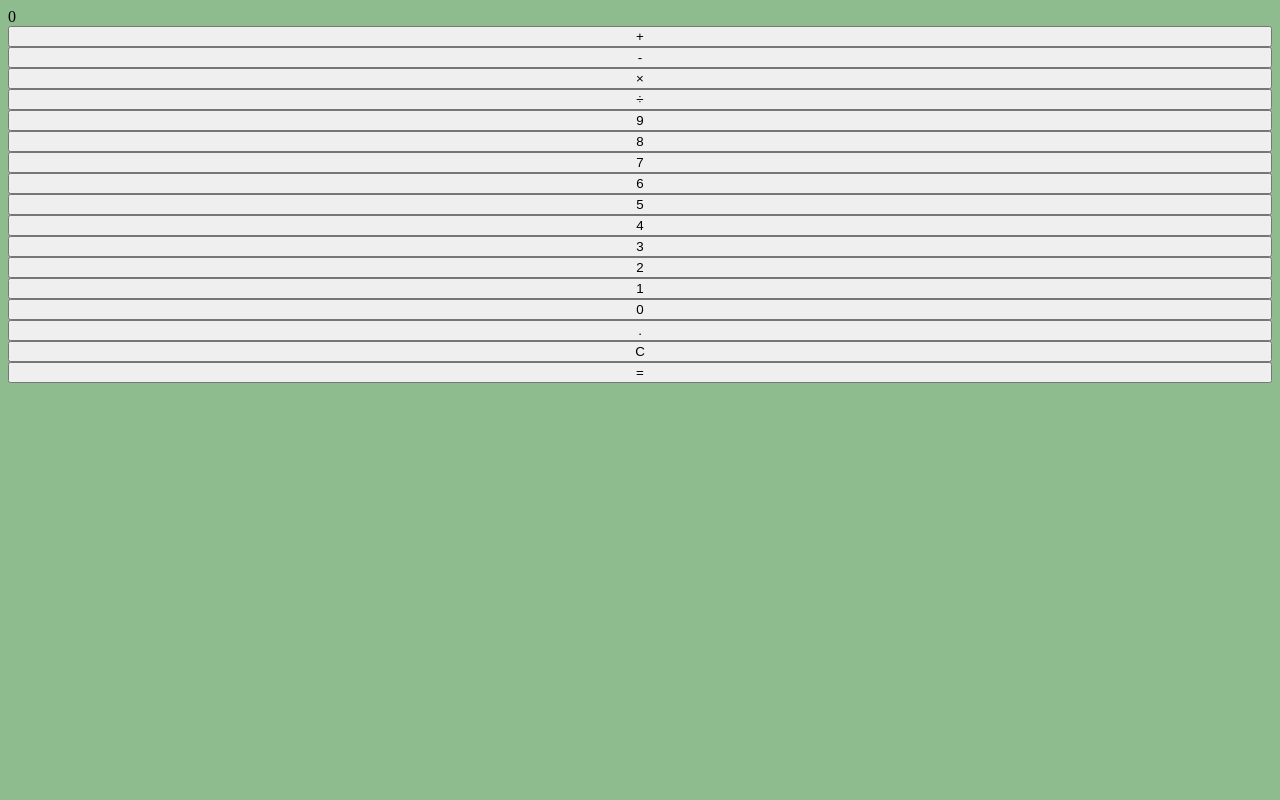
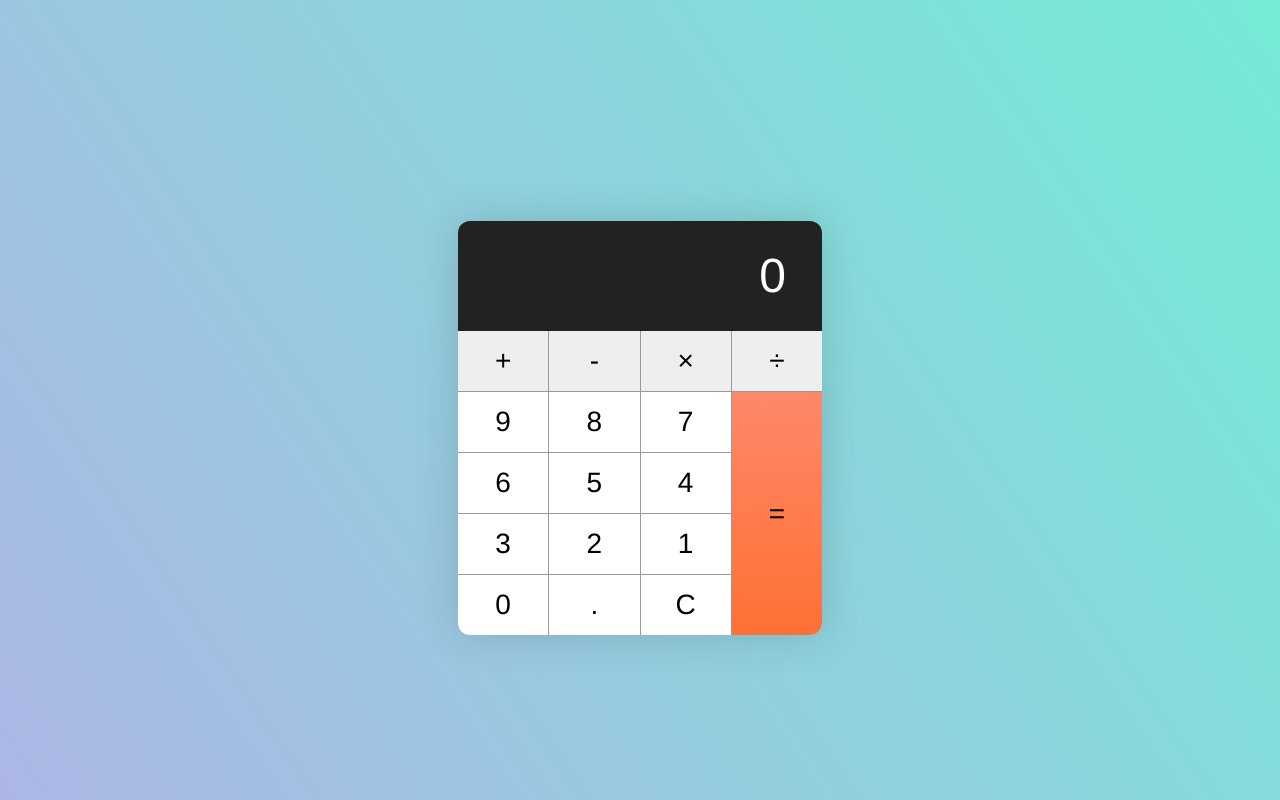
Before and after one commit to MorganWilliamson/pbl-calculator, a plain HTML site: page index.html in a window 1280 px wide. Drawn offline with Linux system fonts and the light colour scheme.

Commit message:
CSS: Reset, styling rules applied.

```diff
--- a/index.css
+++ b/index.css
@@ -1,7 +1,167 @@
+/* Meyer's Reset */
+html, body, div, span, applet, object, iframe,
+h1, h2, h3, h4, h5, h6, p, blockquote, pre,
+a, abbr, acronym, address, big, cite, code,
+del, dfn, em, img, ins, kbd, q, s, samp,
+small, strike, strong, sub, sup, tt, var,
+b, u, i, center,
+dl, dt, dd, ol, ul, li,
+fieldset, form, label, legend,
+table, caption, tbody, tfoot, thead, tr, th, td,
+article, aside, canvas, details, embed,
+figure, figcaption, footer, header, hgroup,
+menu, nav, output, ruby, section, summary,
+time, mark, audio, video {
+	margin: 0;
+	padding: 0;
+	border: 0;
+	font-size: 100%;
+	font: inherit;
+	vertical-align: baseline;
+}
+
+hr {
+  margin: 0;
+  padding-right: 0;
+  padding-left: 0;
+}
+
+a {
+  text-decoration: none;
+}
+
+a:focus {
+  outline: none;
+}
+
+h1,
+h2,
+h3,
+h4,
+h5,
+h6 {
+  display: block;
+}
+
+/* Removes all decimals and discs from lists */
+
+ol,
+ul {
+  list-style: none;
+}
+
+/*
+ * Completely resets form items
+ * ----------------------------
+ * Super hard reset that removes all borders
+ * and radiuses of all form items (including
+ * checkboxes and radios)
+ */
+
+input,
+textarea,
+button {
+  border: 0;
+  border-radius: 0;
+  background-color: transparent;
+  font-size: inherit;
+  font-family: inherit;
+  font-weight: inherit;
+  outline: none;
+  appearance: none;
+  text-align: left;
+}
+
+input:hover,
+input:active,
+input:focus,
+textarea:hover,
+textarea:active,
+textarea:focus,
+button:hover,
+button:active,
+button:focus {
+  outline: none;
+}
+
+:root {
+  font-family: Helvetica, Arial, sans-serif;
+}
+
+html {
+  font-size: 175%;
+  font-weight: 300;
+  line-height: 1.3;
+}
+
 body {
-    background: darkseagreen;
+  align-items: center;
+  background-image: linear-gradient(236deg, #74ebd5, #acb6e5);
+  display: flex;
+  height: 100vh;
+  justify-content: center;
+}
+
+.container {
+  max-width: 20em;
+}
+
+.container > p {
+  text-align: center;
+}
+
+.calculator {
+  border-radius: 12px;
+  box-shadow: 0 0 40px 0px rgba(0, 0, 0, 0.15);
+  margin-left: auto;
+  margin-right: auto;
+  margin-top: 2em;
+  max-width: 15em;
+  overflow: hidden;
+}
+
+.calculator__display {
+  background-color: #222222;
+  color: #fff;
+  font-size: 1.714285714em;
+  padding: 0.5em 0.75em;
+  text-align: right;
 }
 
 .calculator__keys {
-    display: grid;
+  background-color: #999;
+  display: grid;
+  grid-gap: 1px;
+  grid-template-columns: repeat(4, 1fr);
 }
+
+.calculator__keys > * {
+  background-color: #fff;
+  padding: 0.5em 1.25em;
+  position: relative;
+  text-align: center;
+}
+
+.calculator__keys > *:active::before,
+.calculator__keys > .is-depressed::before {
+  background-color: rgba(0, 0, 0, 0.2);
+  bottom: 0;
+  box-shadow: 0 0 6px 0 rgba(0, 0, 0, 0.5) inset;
+  content: "";
+  left: 0;
+  opacity: 0.3;
+  position: absolute;
+  right: 0;
+  top: 0;
+  z-index: 1;
+}
+
+.key--operator {
+  background-color: #eee;
+}
+
+.key--equal {
+  background-image: linear-gradient(to bottom, #fe886a, #ff7033);
+  grid-column: -2;
+  grid-row: 2 / span 4;
+}
--- a/index.html
+++ b/index.html
@@ -5,11 +5,13 @@
     <meta http-equiv="X-UA-Compatible" content="IE=edge">
     <meta name="viewport" content="width=device-width, initial-scale=1.0">
     <link rel="stylesheet" href="/index.css">
+    <script src="index.js"></script>
     <title>PBL: Calculator</title>
 </head>
 <body>
-    <div class="calculator">
+    <section class="calculator">
         <div class="calculator__display">0</div>
+
         <div class="calculator__keys">
             <button class="key--operator" data-action="add">+</button>
             <button class="key--operator" data-action="subtract">-</button>
@@ -29,6 +31,6 @@
             <button data-action="clear">C</button>
             <button class="key--equal" data-action="calculate">=</button>
         </div>
-    </div>
+    </section>
 </body>
 </html>
```
